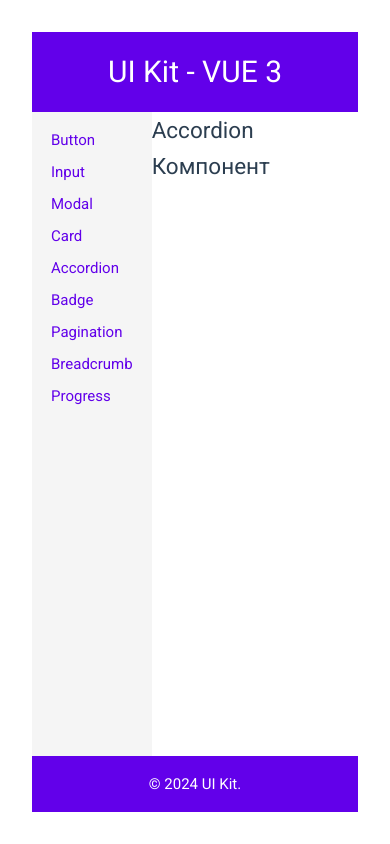
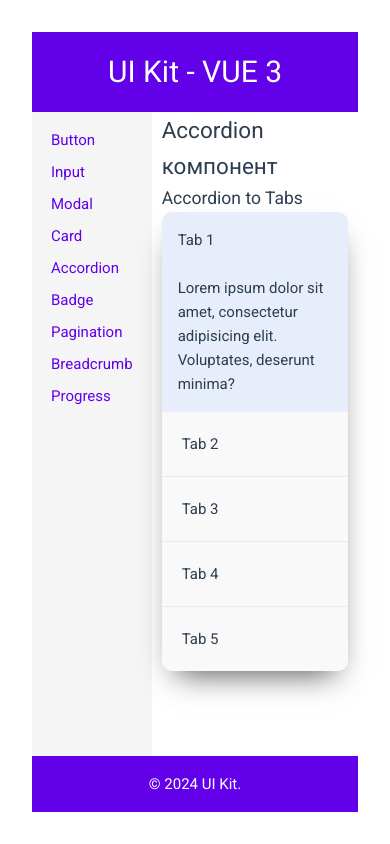
Before and after one commit to vwebio/vue3-uikit, a Vue app: page /elements/Accordion in a window 390 px wide. Built offline with nearby package versions, Linux system fonts and the light colour scheme.

Commit message:
update(views): обновил компонент Elements

```diff
--- a/src/views/Elements.vue
+++ b/src/views/Elements.vue
@@ -1,24 +1,53 @@
 <template>
-    <div>
-      <h2>{{ element }} Компонент</h2>
+  <div class="elem-content">
+    <h2>{{ element }} компонент</h2>
     <component :is="elementComponent"></component>
   </div>
 </template>
 
 <script>
+import Card from "../components/UI/Card.vue";
+import Button from "../components/UI/Button.vue";
+import Input from "../components/UI/Input.vue";
+import Modal from "../components/UI/Modal.vue";
+import Accordion from "../components/UI/Accordion.vue";
+import Badge from "../components/UI/Badge.vue";
+import Pagination from "../components/UI/Pagination.vue";
+import Breadcrumb from "../components/UI/Breadcrumb.vue";
+import Progress from "../components/UI/Progress.vue";
 
 export default {
-    name: 'Elements',
+  name: "Elements",
   components: {
-
+    Button,
+    Input,
+    Modal,
+    Card,
+    Accordion,
+    Badge,
+    Pagination,
+    Breadcrumb,
+    Progress,
   },
   computed: {
     element() {
       return this.$route.params.element;
     },
     elementComponent() {
-        return this.$options.components[this.element] || 'div';
+      return this.$options.components[this.element] || "div";
     },
   },
 };
 </script>
+
+<style scoped>
+.elem-content {
+  padding: 0 50px 50px;
+}
+
+@media (max-width: 600px) {
+  .elem-content {
+  padding: 0 10px 10px;
+}
+}
+</style>
```
Lines whose indentation alone changed are shown as unchanged.
